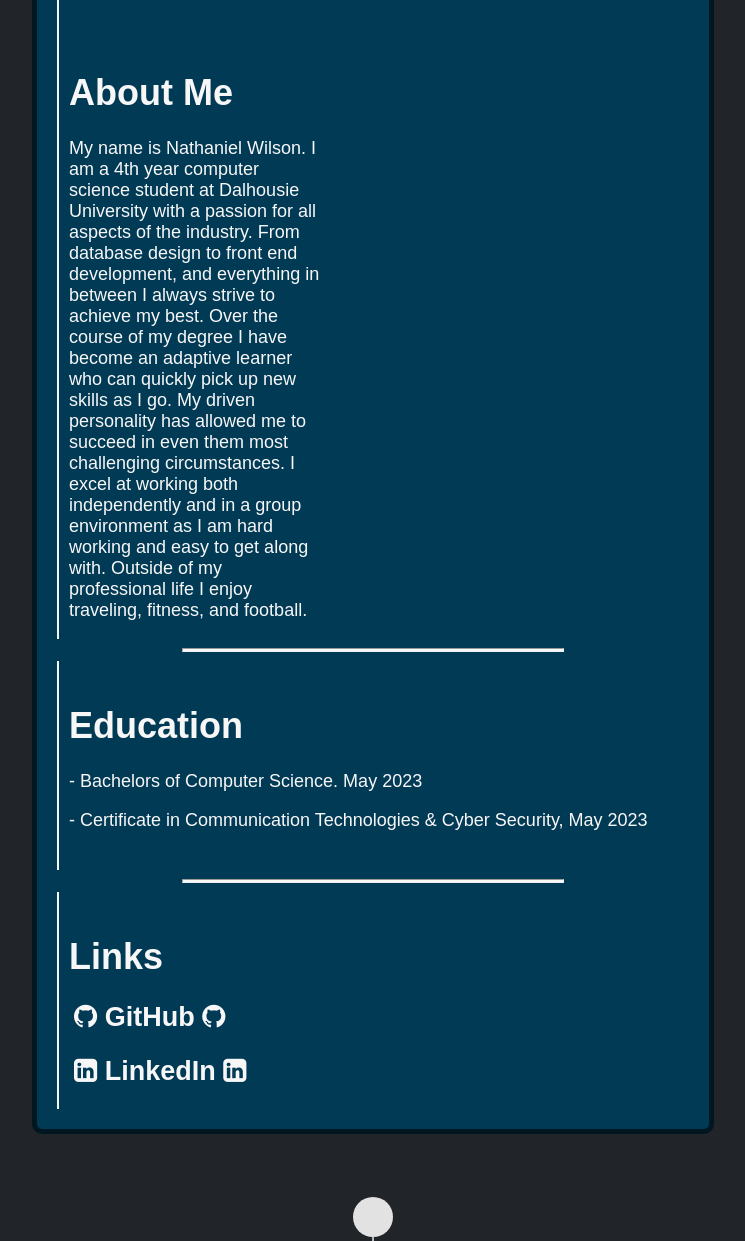
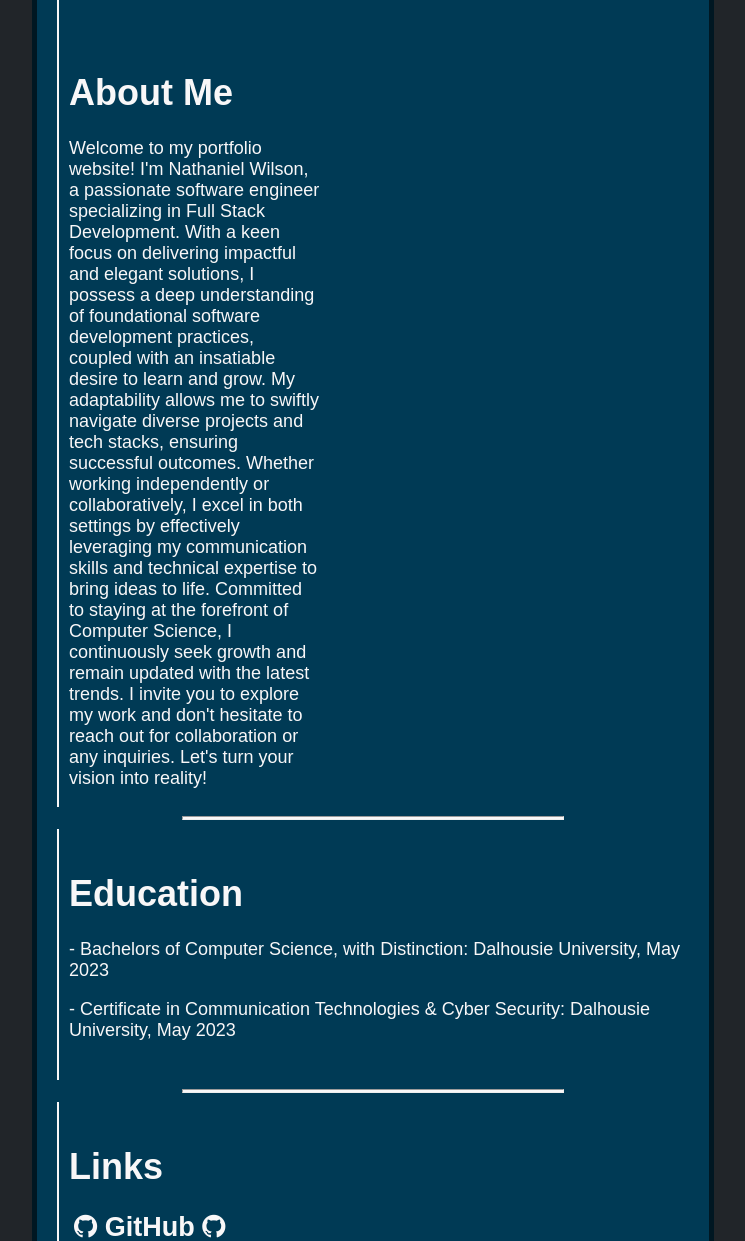
Before and after one commit to NathanielWilson2001/NathanielWilson2001.github.io, a plain HTML site: page index.html in a window 1280 px wide. Shown: the part 660-1901 px from the top of the page, without its empty margins (267-1012 px from the left). Drawn offline with Linux system fonts and the light colour scheme.

Commit message:
Updated bio

```diff
--- a/index.html
+++ b/index.html
@@ -28,19 +28,15 @@
                 </div>
                 <div class="AboutMe">
                     <h1>About Me</h1>
-                    <p>My name is Nathaniel Wilson. I am a 4th year computer science student at Dalhousie University with a passion for all aspects of the industry.
-                        From database design to front end development, and everything in between I always strive to achieve my best. Over the course of my degree
-                        I have become an adaptive learner who can quickly pick up new skills as I go. My driven personality has allowed me to succeed in even them most challenging circumstances.
-                        I excel at working both independently and in a group environment as I am hard working and easy to get along with. Outside of my professional life I enjoy traveling, fitness,
-                        and football.
+                    <p>Welcome to my portfolio website! I'm Nathaniel Wilson, a passionate software engineer specializing in Full Stack Development. With a keen focus on delivering impactful and elegant solutions, I possess a deep understanding of foundational software development practices, coupled with an insatiable desire to learn and grow. My adaptability allows me to swiftly navigate diverse projects and tech stacks, ensuring successful outcomes. Whether working independently or collaboratively, I excel in both settings by effectively leveraging my communication skills and technical expertise to bring ideas to life. Committed to staying at the forefront of Computer Science, I continuously seek growth and remain updated with the latest trends. I invite you to explore my work and don't hesitate to reach out for collaboration or any inquiries. Let's turn your vision into reality!
                     </p>
                 </div>
 
                 <hr class="line1">
                 <div class="Education">
                     <h1>Education</h1>
-                    <p>- Bachelors of Computer Science. May 2023</p>
-                    <p>- Certificate in Communication Technologies & Cyber Security, May 2023</p>
+                    <p>- Bachelors of Computer Science, with Distinction: Dalhousie University, May 2023</p>
+                    <p>- Certificate in Communication Technologies & Cyber Security: Dalhousie University, May 2023</p>
                     <br>
                 </div>
 
```
